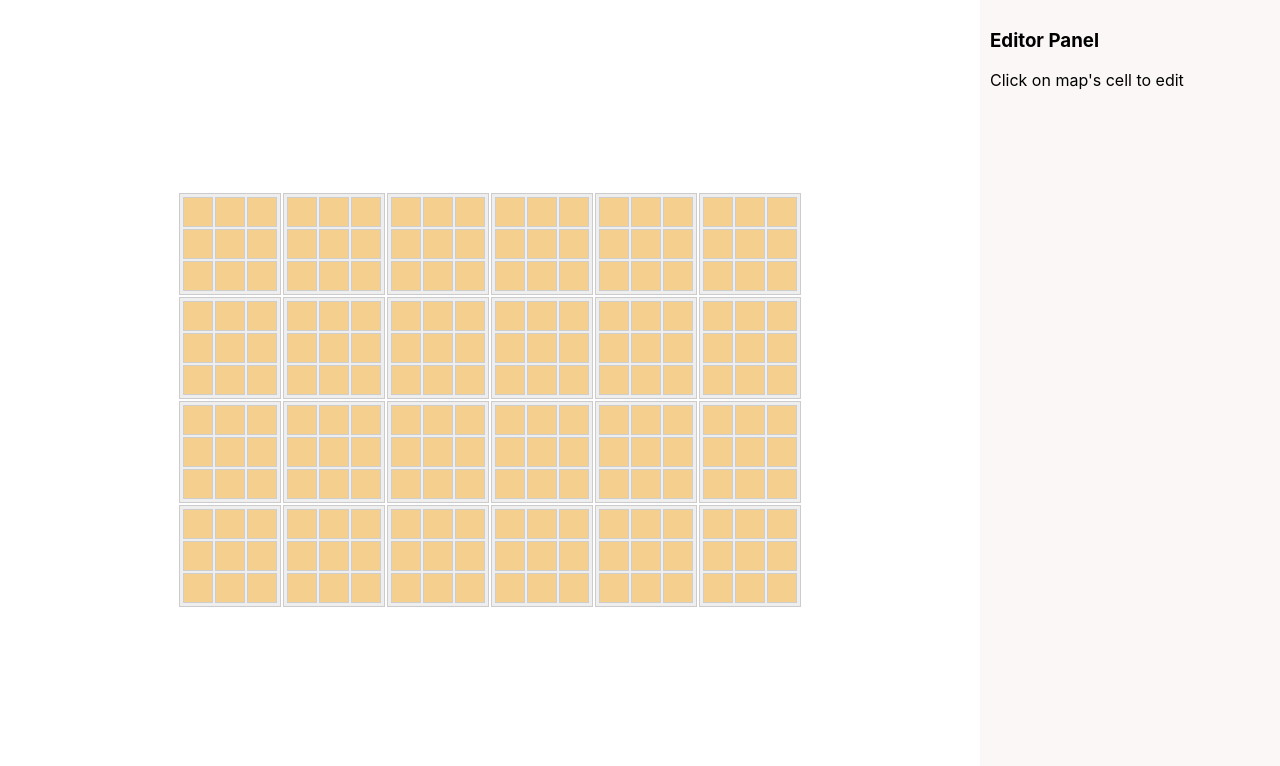
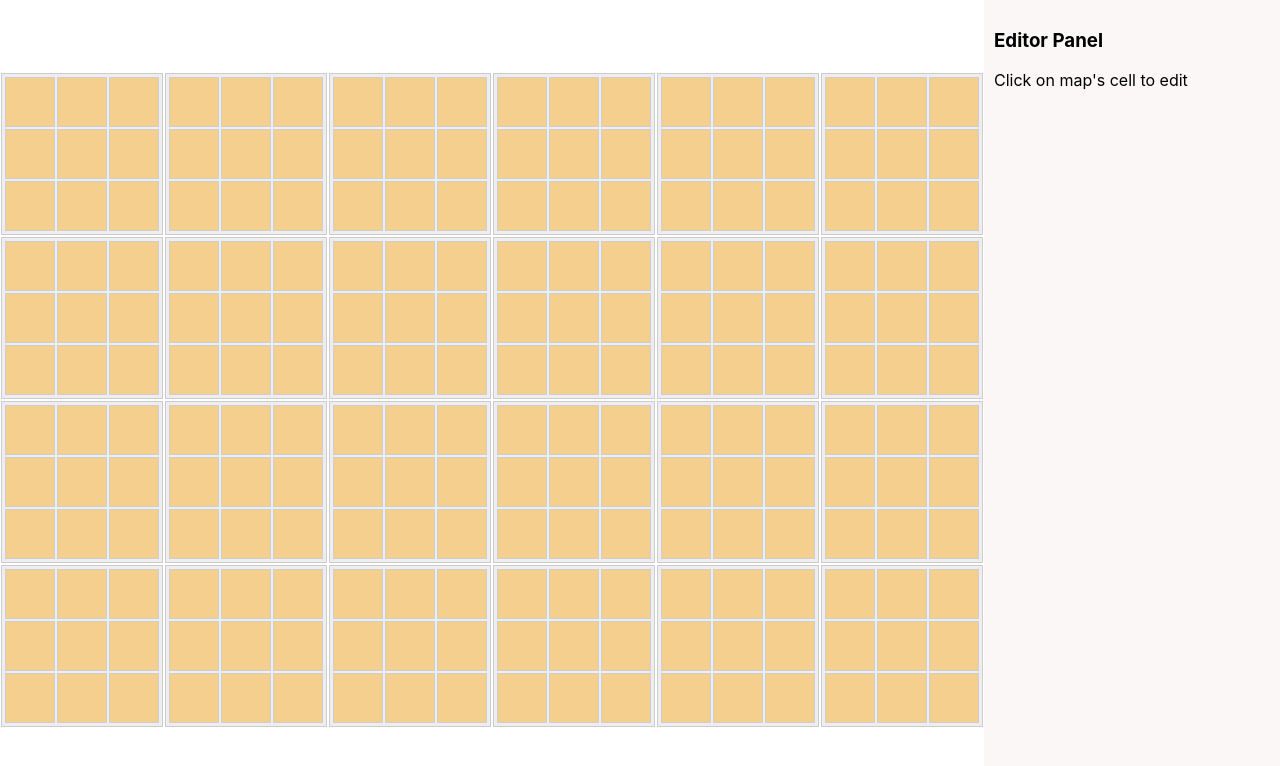
Before and after one commit to rkvtsn/cubic-mages, a React (Create React App) app: page / in a window 1280 px wide. Both pictures are taken after a click on the button "Start". Shown: the top 766 px of the page. Built offline with nearby package versions, Linux system fonts and the light colour scheme.

Commit message:
[editor] - minor style of cells update

```diff
--- a/src/components/TileCell/styles.ts
+++ b/src/components/TileCell/styles.ts
@@ -1,10 +1,14 @@
 import styled from "styled-components";
 import { UseCellStyle } from "./useCellStyle";
 
-const TILE_CELL_SIZE = 30;
+const TILE_CELL_SIZE = 50;
 
 export const TileCellStyled = styled.div<UseCellStyle>`
-  display: block;
+  display: flex;
+  align-items: center;
+  text-align: center;
+  justify-content: center;
+  vertical-align: middle;
   margin: 1px;
   width: ${TILE_CELL_SIZE}px;
   height: ${TILE_CELL_SIZE}px;
--- a/src/pages/Editor/EditorPanel/index.tsx
+++ b/src/pages/Editor/EditorPanel/index.tsx
@@ -12,13 +12,19 @@ import {
 interface EditorPanelProps {
   selectedCells: number[];
   onClick: (cell: CellBaseModel) => void;
+  onClearSelect: () => void;
 }
 
-const EditorPanel = ({ selectedCells, onClick }: EditorPanelProps) => {
+const EditorPanel = ({
+  selectedCells,
+  onClearSelect,
+  onClick,
+}: EditorPanelProps) => {
   return (
     <EditorPanelWrapperStyled>
       <h3>Editor Panel</h3>
       {selectedCells?.length ? (
+        <>
           <CellEditOptionsStyled>
             {Object.keys(CELLS_BY_GROUPS).map((cellKey) => (
               <React.Fragment key={cellKey}>
@@ -31,6 +37,8 @@ const EditorPanel = ({ selectedCells, onClick }: EditorPanelProps) => {
               </React.Fragment>
             ))}
           </CellEditOptionsStyled>
+          <button onClick={onClearSelect}>Clear selection</button>
+        </>
       ) : (
         <PStyled>Click on map's cell to edit</PStyled>
       )}
--- a/src/pages/Editor/EditorPanel/styled.ts
+++ b/src/pages/Editor/EditorPanel/styled.ts
@@ -9,6 +9,7 @@ export const CellEditOptionsStyled = styled.div`
 
 export const CellEditOptionsRowStyled = styled.div`
   display: flex;
+  flex-wrap: wrap;
   margin-bottom: 10px;
   gap: 4px;
 `;
--- a/src/pages/Editor/index.tsx
+++ b/src/pages/Editor/index.tsx
@@ -21,6 +21,10 @@ const Editor = () => {
     [setSelectedCells]
   );
 
+  const handleOnClearSelect = useCallback(() => {
+    setSelectedCells([]);
+  }, [setSelectedCells]);
+
   const handleOnClickPanel = useCallback(
     (cell: CellBaseModel) => {
       setWorldMap((oldWorld) =>
@@ -31,22 +35,23 @@ const Editor = () => {
           return oldCell;
         })
       );
+      handleOnClearSelect();
     },
-    [setWorldMap, selectedCells]
+    [setWorldMap, selectedCells, handleOnClearSelect]
   );
 
-  const handleOnClickOuter = useCallback(() => {
-    setSelectedCells([]);
-  }, [setSelectedCells]);
-
   return (
-    <EditorWrapperStyled onClick={handleOnClickOuter}>
+    <EditorWrapperStyled>
       <WorldMap
         worldMap={worldMap}
         selectedCells={selectedCells}
         onClick={handleCellClick}
       />
-      <EditorPanel onClick={handleOnClickPanel} selectedCells={selectedCells} />
+      <EditorPanel
+        onClearSelect={handleOnClearSelect}
+        onClick={handleOnClickPanel}
+        selectedCells={selectedCells}
+      />
     </EditorWrapperStyled>
   );
 };
```
Lines whose indentation alone changed are shown as unchanged.
